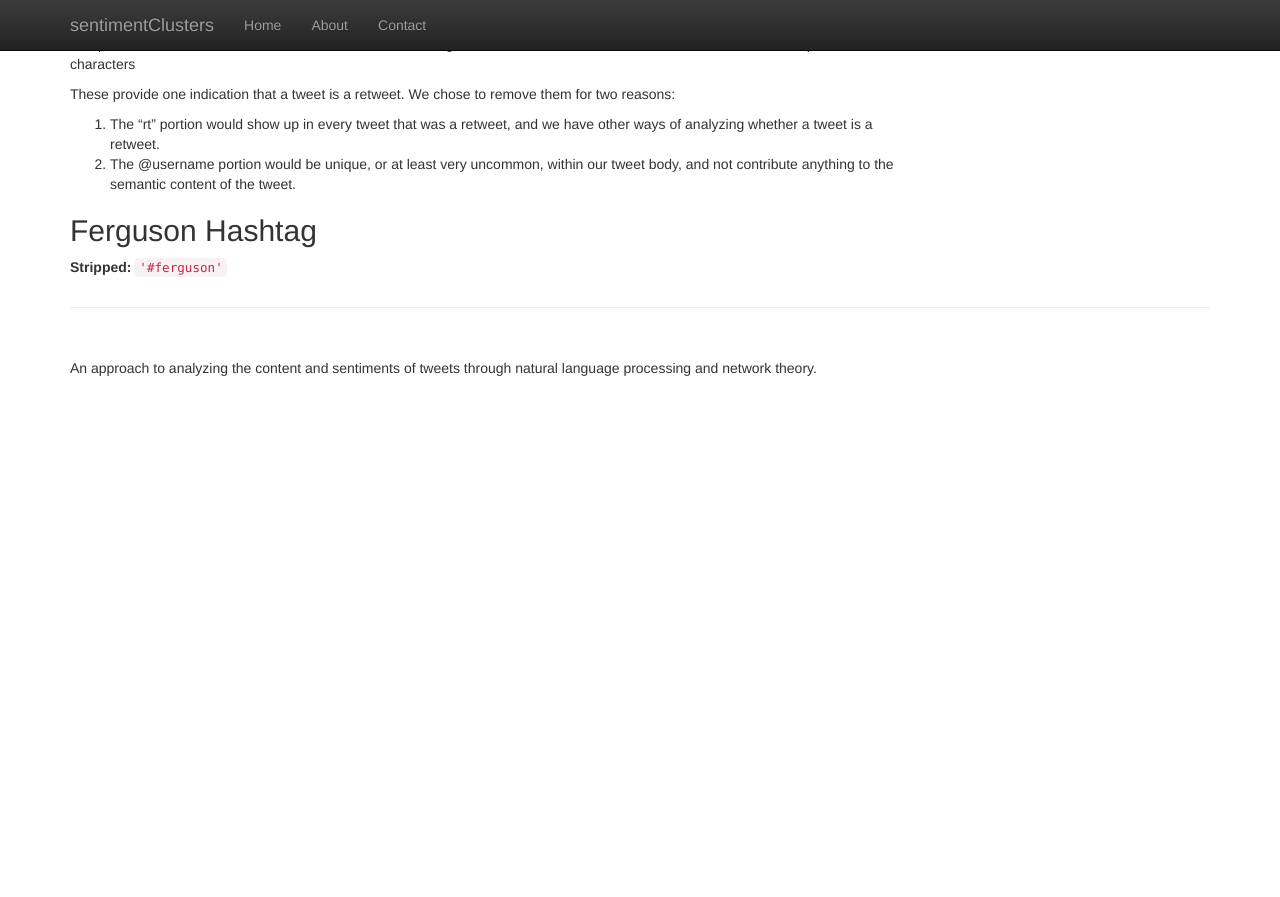
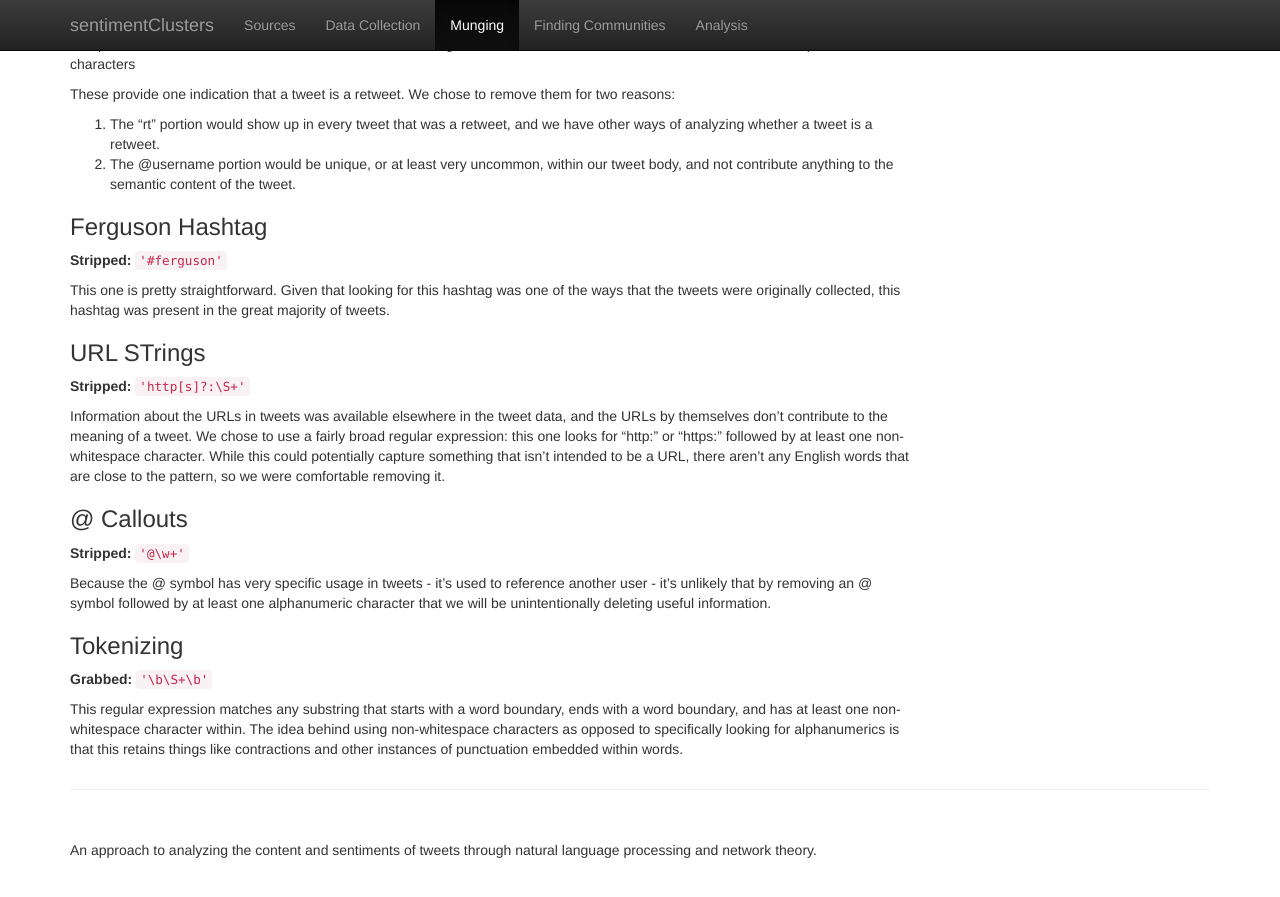
Before and after one commit to tstirrat15/sentimentClusters, a Jekyll site: the page built from _pages/munging.md, in a window 1280 px wide and 900 px high, scrolled down 606 px. Shown: the top 897 px of the window. Built offline with Jekyll 4.4.1, drawn with Linux system fonts in a browser that asks for light colours; nearby versions of some CDN libraries; before the commit the page ends 1024 px from its top, so only the background shows below that; some of the changed text lies outside the part shown.

Commit message:
moved main site links up to top bar after deciding that about and contact weren't needed

```diff
--- a/_includes/header.html
+++ b/_includes/header.html
@@ -15,9 +15,9 @@
         </div>
         <div id="navbar" class="collapse navbar-collapse">
           <ul class="nav navbar-nav">
-            <li {% if page.is_index %} class="active" {% endif %}><a href="{{ site.baseurl }}/">Home</a></li>
-            <li {% if page.is_about %} class="active" {% endif %}><a href="{{ site.baseurl }}/about/">About</a></li>
-            <li {% if page.is_contact %} class="active" {% endif %}><a href="{{ site.baseurl }}/contact/">Contact</a></li>
+            {% for link in site.navigation %}
+              <li {% if page.url == link.url %} class="active" {% endif %}><a href="{{ site.baseurl }}{{link.url}}" title="{{link.title}}">{{link.text}}</a></li>
+            {% endfor %}
           </ul>
         </div><!-- /.nav-collapse -->
       </div><!-- /.container -->
--- a/_layouts/default.html
+++ b/_layouts/default.html
@@ -15,11 +15,6 @@
 		<!-- Side nav -->
 		<div class="col-xs-6 col-sm-3 sidebar-offcanvas" id="sidebar">
 		<!-- <div class="fixed"> -->
-			<div class="list-group">
-				{% for link in site.navigation %}
-				<a {% if page.url == link.url %} class="list-group-item active" {% else %} class="list-group-item" {% endif %} href="{{ site.baseurl }}{{link.url}}" title="{{link.title}}">{{link.text}}</a></li>
-				{% endfor %}
-			</div>
 			{% if page.headings %}
 				<div class="list-group">
 					{% for heading in page.headings %}
--- a/_layouts/page.html
+++ b/_layouts/page.html
@@ -2,11 +2,12 @@
 layout: default
 ---
 
-
+{% if page.title %}
   <div class="jumbotron">
     <h1>{{ page.title }}</h1>
     <p>{{ page.description }}</p>
   </div>
+{% endif %}
 
   <article>
     {{ content }}
--- a/_pages/munging.md
+++ b/_pages/munging.md
@@ -2,7 +2,7 @@
 layout: page
 title: Munging
 permalink: /munging/
-description: "Parsing, sifting, modifying"
+description: "Parsing, sifting, and modifying tweet text"
 headings:
 - top
 - hipster1
@@ -33,6 +33,26 @@ These provide one indication that a tweet is a retweet. We chose to remove them
 1. The "rt" portion would show up in every tweet that was a retweet, and we have other ways of analyzing whether a tweet is a retweet.
 2. The @username portion would be unique, or at least very uncommon, within our tweet body, and not contribute anything to the semantic content of the tweet.
 
-## Ferguson Hashtag
+### Ferguson Hashtag
 
 **Stripped:** `'#ferguson'`
+
+This one is pretty straightforward. Given that looking for this hashtag was one of the ways that the tweets were originally collected, this hashtag was present in the great majority of tweets.
+
+### URL STrings
+
+**Stripped:** `'http[s]?:\S+'`
+
+Information about the URLs in tweets was available elsewhere in the tweet data, and the URLs by themselves don't contribute to the meaning of a tweet. We chose to use a fairly broad regular expression: this one looks for "http:" or "https:" followed by at least one non-whitespace character. While this could potentially capture something that isn't intended to be a URL, there aren't any English words that are close to the pattern, so we were comfortable removing it.
+
+### @ Callouts
+
+**Stripped:** `'@\w+'`
+
+Because the @ symbol has very specific usage in tweets - it's used to reference another user - it's unlikely that by removing an @ symbol followed by at least one alphanumeric character that we will be unintentionally deleting useful information.
+
+### Tokenizing
+
+**Grabbed:** `'\b\S+\b'`
+
+This regular expression matches any substring that starts with a word boundary, ends with a word boundary, and has at least one non-whitespace character within. The idea behind using non-whitespace characters as opposed to specifically looking for alphanumerics is that this retains things like contractions and other instances of punctuation embedded within words.
```
